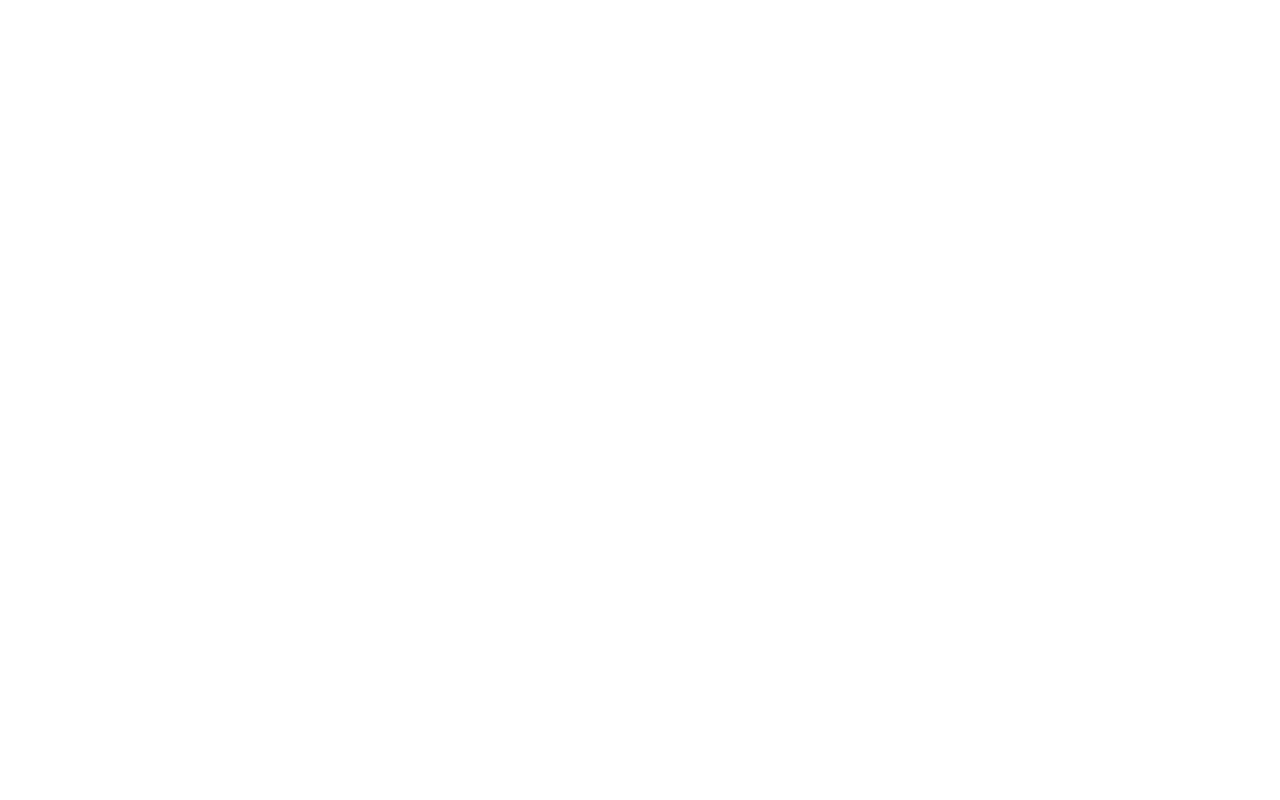
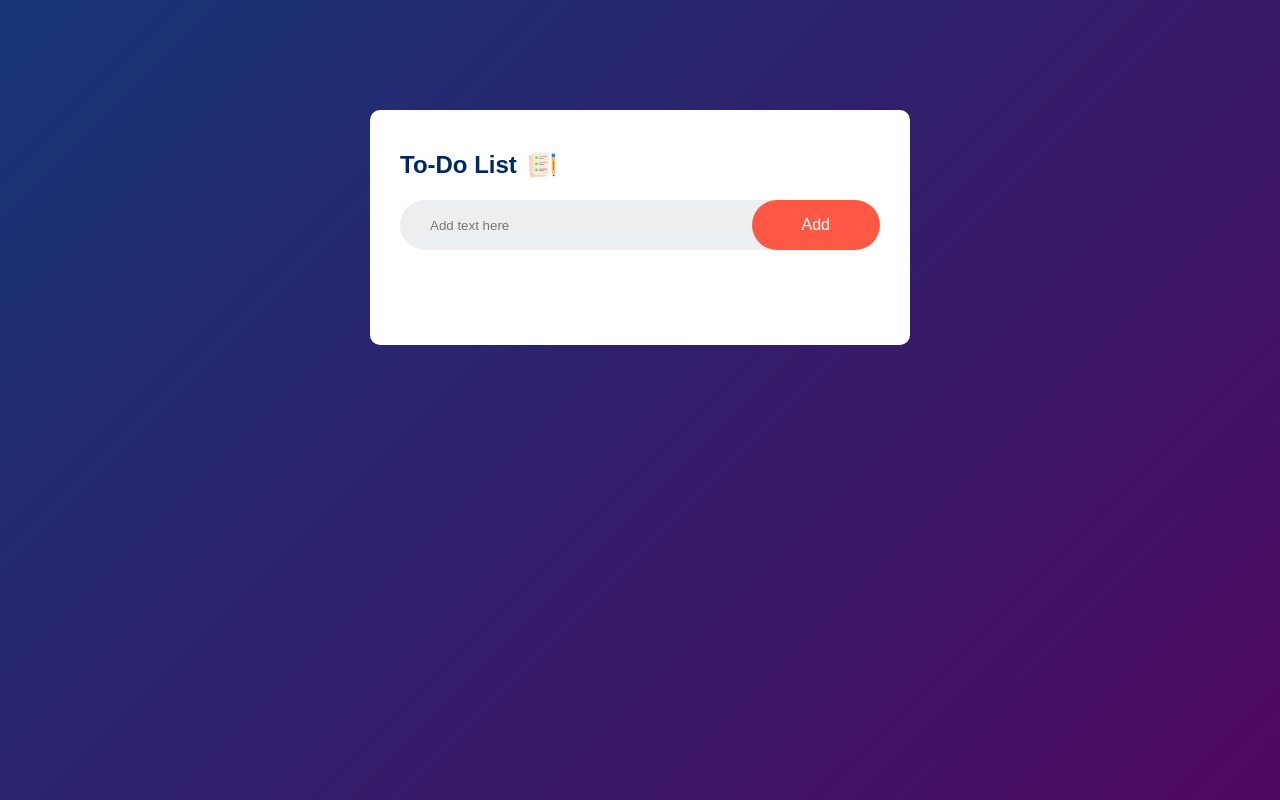
Before and after one commit to s-khodjaev/js-todo, a plain HTML site: page index.html in a window 1280 px wide. Drawn offline with Linux system fonts and the light colour scheme.

Commit message:
created todo-list container and its styles

```diff
--- a/index.html
+++ b/index.html
@@ -7,6 +7,16 @@
     <title>To-Do List App</title>
   </head>
   <body>
+    <div class="container">
+      <div class="todo-app">
+        <h2>To-Do List <img src="img/icon.png" alt="Icon" /></h2>
+        <div class="row">
+          <input type="text" id="input-box" placeholder="Add text here" />
+          <button>Add</button>
+        </div>
+        <ul id="list-container"></ul>
+      </div>
+    </div>
     <script src="script.js"></script>
   </body>
 </html>
--- a/main.css
+++ b/main.css
@@ -0,0 +1,63 @@
+* {
+  margin: 0;
+  padding: 0;
+  font-family: 'Poppins', sans-serif;
+  box-sizing: border-box;
+}
+
+.container {
+  width: 100%;
+  min-height: 100vh;
+  background: linear-gradient(135deg, #153677, #4e085f);
+  padding: 10px;
+}
+
+.todo-app {
+  width: 100%;
+  max-width: 540px;
+  background-color: #fff;
+  margin: 100px auto 20px;
+  padding: 40px 30px 70px;
+  border-radius: 10px;
+}
+
+.todo-app h2 {
+  color: #002765;
+  display: flex;
+  align-items: center;
+  margin-bottom: 20px;
+}
+
+.todo-app h2 img {
+  width: 30px;
+  margin-left: 10px;
+}
+
+.row {
+  display: flex;
+  align-items: center;
+  justify-content: space-between;
+  background: #edeef0;
+  border-radius: 30px;
+  padding-left: 20px;
+  margin-bottom: 25px;
+}
+
+input {
+  flex: 1;
+  border: none;
+  outline: none;
+  background: transparent;
+  padding: 10px;
+}
+
+button {
+  border: none;
+  outline: none;
+  padding: 16px 50px;
+  background: #ff5945;
+  color: #fff;
+  font-size: 1rem;
+  border-radius: 40px;
+  cursor: pointer;
+}
```
